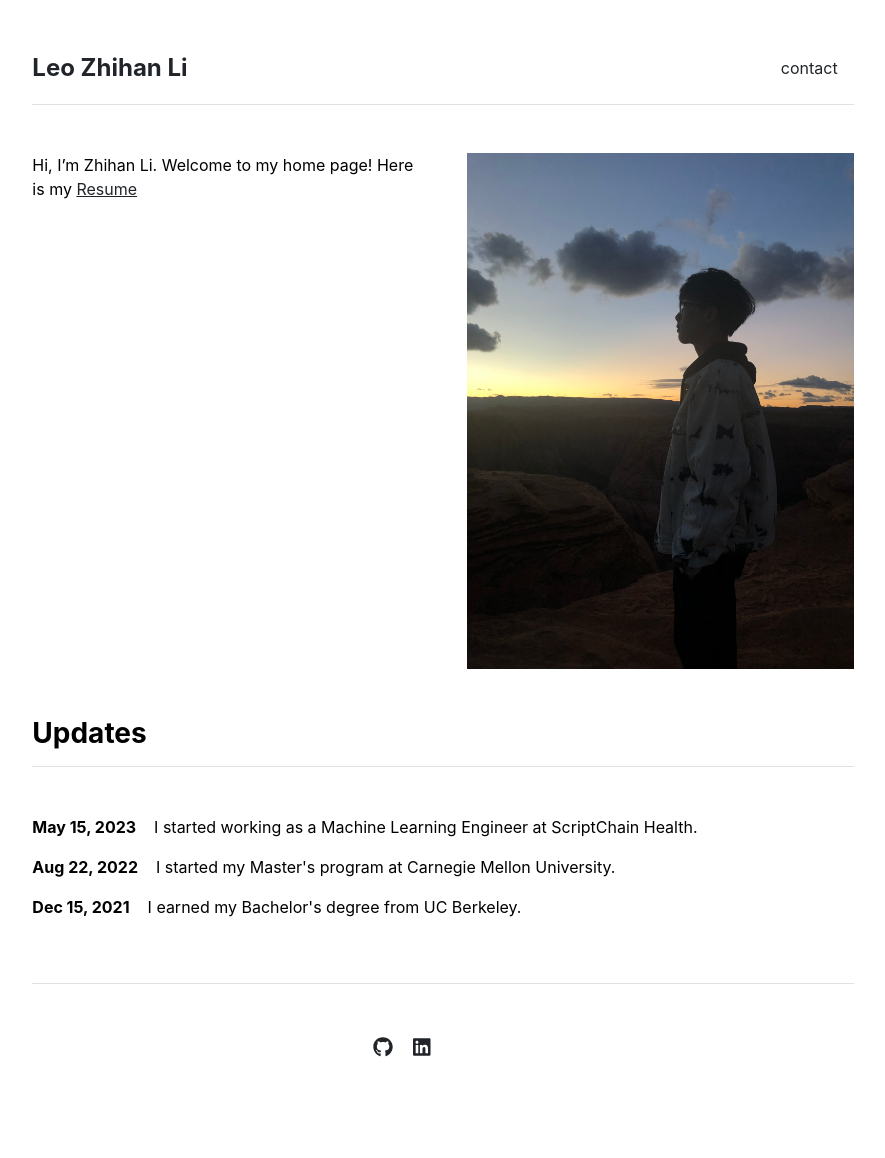
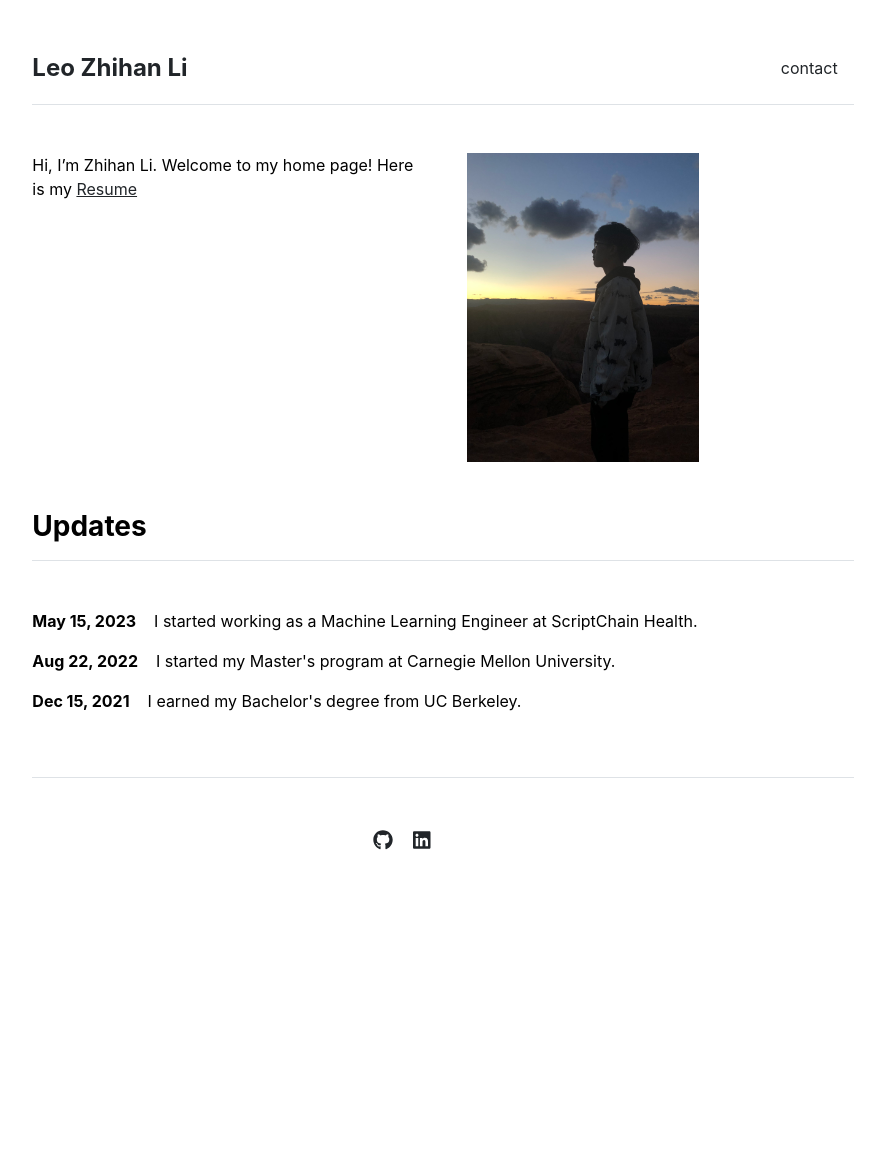
Before and after one commit to leoliiiiii/leoliiiiii.github.io, a Jekyll site: the page built from index.md, in a window 1280 px wide. Shown: the whole page, without its empty margins (197-1082 px from the left). Built offline with Jekyll 4.4.1, drawn with Linux system fonts in a browser that asks for light colours; after the commit the page ends 952 px from its top, so only the background shows below that.

Commit message:
Update home.html

```diff
--- a/_layouts/home.html
+++ b/_layouts/home.html
@@ -8,7 +8,7 @@ layout: default
     {{ content }}
   </div>
   <div class="col-md-6">
-    <img src="{{ site.github.url }}/assets/img/home.jpg" alt="Home" width="100%">
+    <img src="{{ site.github.url }}/assets/img/home.jpg" alt="Home" width="60%">
   </div>
 </div>
 
```
